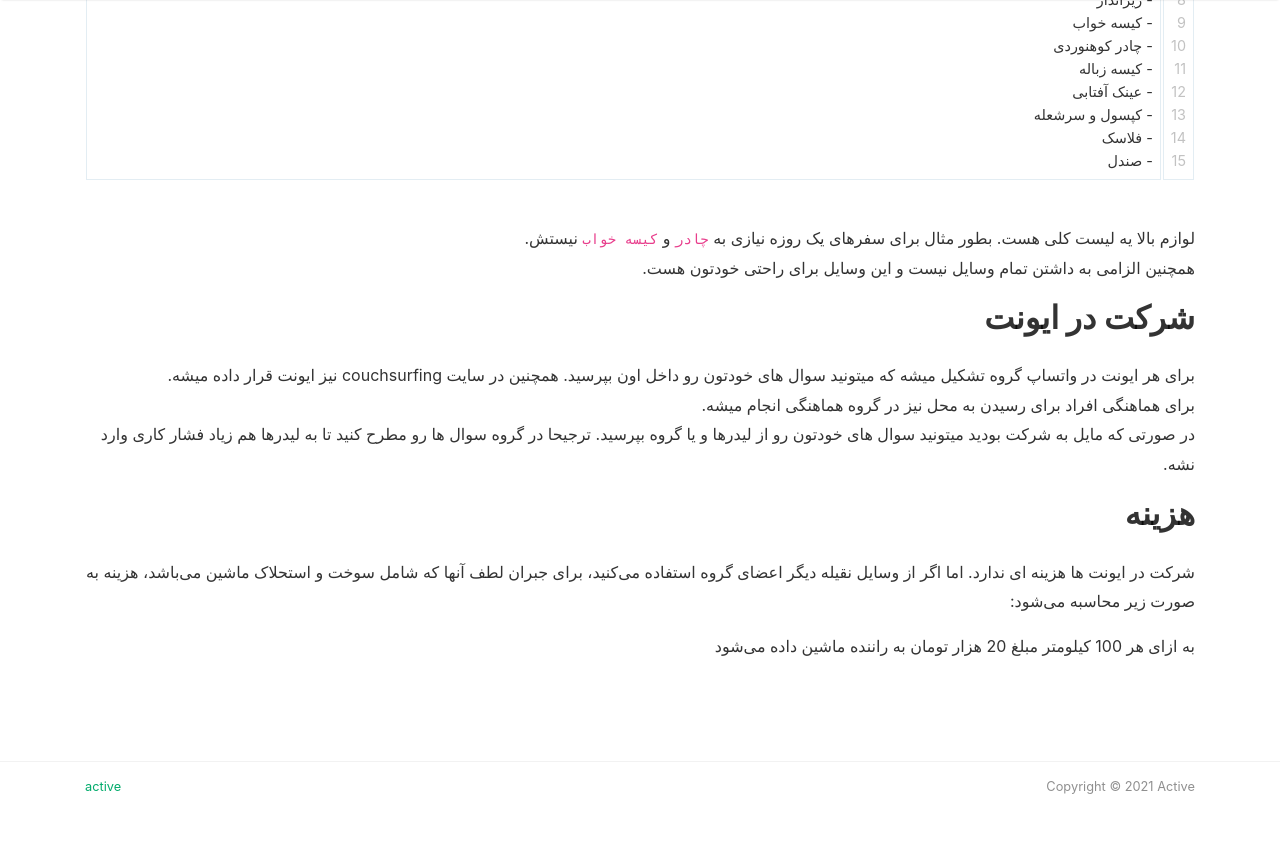
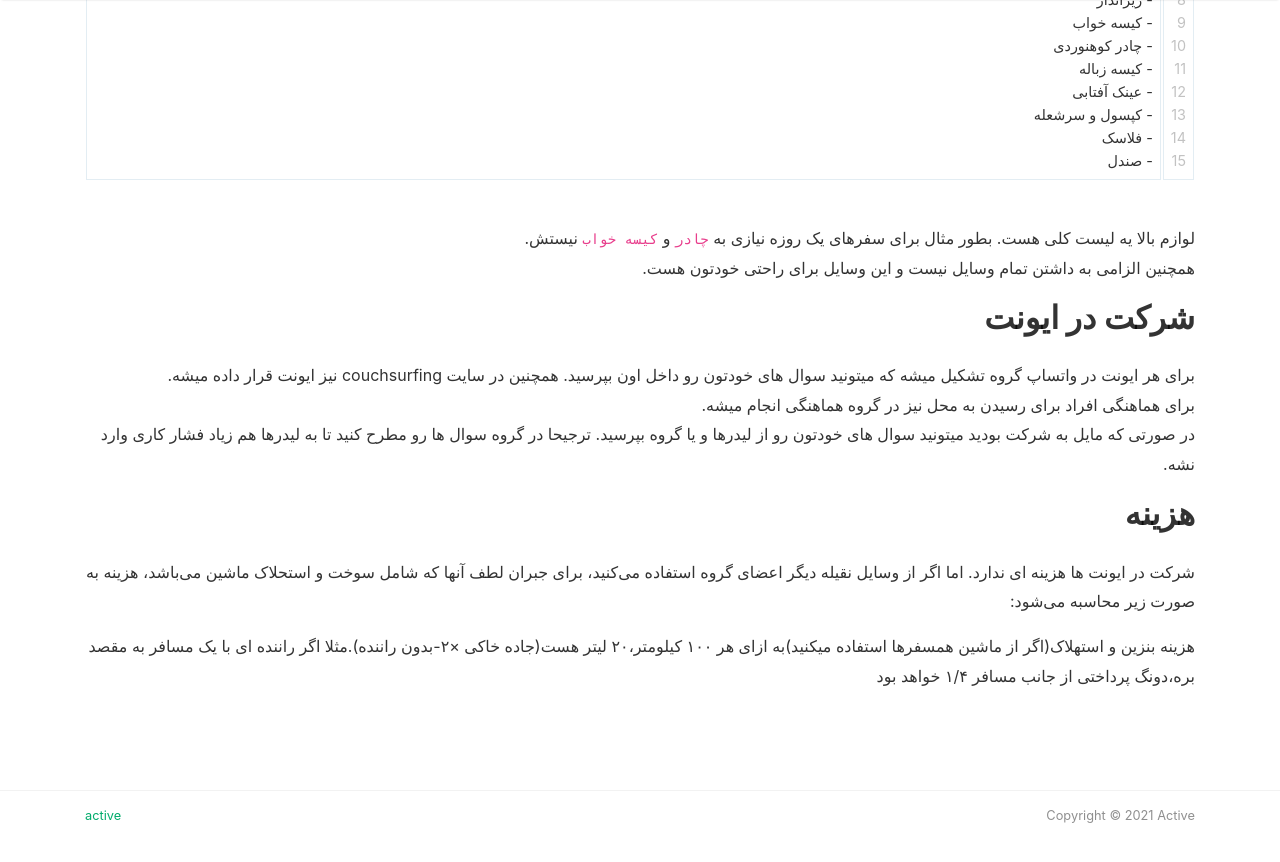
Before and after one commit to MHKarami97/active, a Jekyll site: the page built from _pages/rules-weekend.md, in a window 1280 px wide and 900 px high, scrolled down 876 px. Shown: the top 862 px of the window. Built offline with Jekyll 4.4.1, drawn with Linux system fonts in a browser that asks for light colours; nearby versions of some CDN libraries.

Commit message:
Update rules-weekend.md

```diff
--- a/_pages/rules-weekend.md
+++ b/_pages/rules-weekend.md
@@ -50,4 +50,4 @@ comments: true
 ## هزینه
 شرکت در ایونت ها هزینه ای ندارد. اما اگر از وسایل نقیله دیگر اعضای گروه استفاده می‌کنید، برای جبران لطف آنها که شامل سوخت و استحلاک ماشین می‌باشد، هزینه به صورت زیر محاسبه می‌شود:
 
-به ازای هر 100 کیلومتر مبلغ 20 هزار تومان به راننده ماشین داده می‌شود
+هزینه بنزین و استهلاک(اگر از ماشین همسفرها استفاده میکنید)به ازای هر ۱۰۰ کیلومتر،۲۰ لیتر هست(جاده خاکی ×۲-بدون راننده).مثلا اگر راننده ای با یک مسافر به مقصد بره،دونگ پرداختی از جانب مسافر ۱/۴ خواهد بود
```
